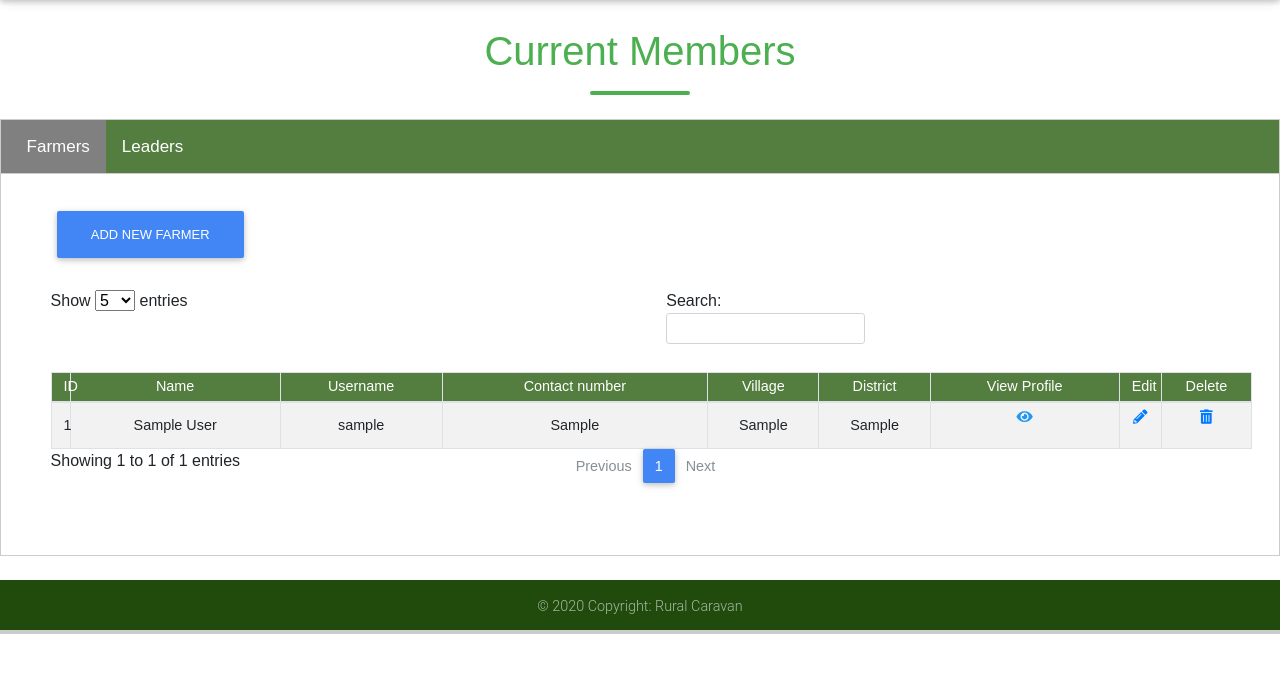
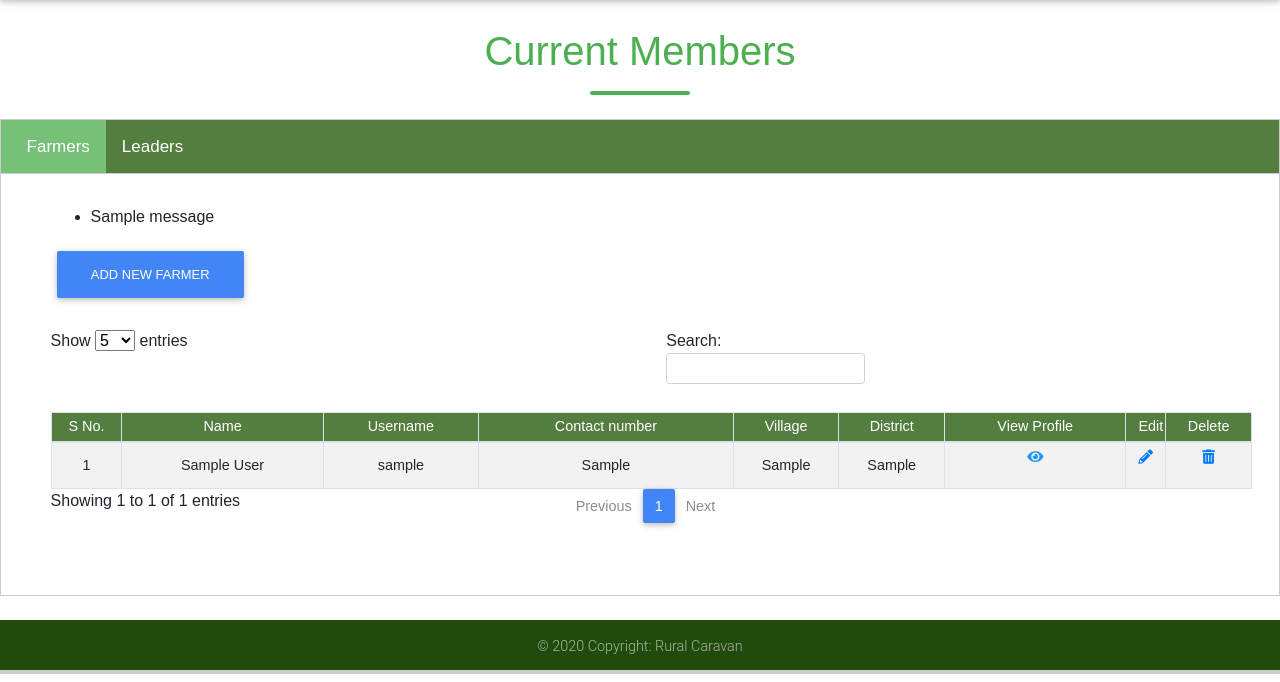
Before and after one commit to disconnect101/FPO_portal, a Django app: page /members/member_page/ in a window 1280 px wide. Shown: the part 66-748 px from the top of the page. Run offline with Django 3.2, Linux system fonts and the light colour scheme; tables that the repository leaves empty hold one stand-in row (values such as "Sample post"); one stand-in notice (Sample message) is shown; some libraries are stand-ins or nearby versions.

Commit message:
Unable to delete msgs

```diff
--- a/RuralCaravan/members/templates/members/farmer_profile.html
+++ b/RuralCaravan/members/templates/members/farmer_profile.html
@@ -48,7 +48,7 @@
 
 /* Create an active/current tablink class */
 .tab button.active {
-    background-color:gray;
+    background-color:#75c178;
 }
 
 /* Style the tab content */
--- a/RuralCaravan/members/templates/members/leader_profile.html
+++ b/RuralCaravan/members/templates/members/leader_profile.html
@@ -44,7 +44,7 @@ body {font-family: Arial;}
 
 /* Create an active/current tablink class */
 .tab button.active {
-    background-color:gray;
+    background-color:#75c178;
 }
 
 /* Style the tab content */
--- a/RuralCaravan/members/templates/members/members.html
+++ b/RuralCaravan/members/templates/members/members.html
@@ -48,7 +48,7 @@
 
 /* Create an active/current tablink class */
 .tab button.active {
-    background-color:gray;
+    background-color:#75c178;
 }
 
 /* Style the tab content */
@@ -117,6 +117,7 @@ th,td{
 }
 
     </style>
+
 </head>
 
 <body>
@@ -223,13 +224,23 @@ th,td{
 
     <div id="farmer" class="tabcontent">
         <div class="col-md-12" style="padding-left:3%; margin-top:25px;">
+                  {% if messages %}
+<ul class="messages">
+    {% for message in messages %}
+    <li{% if message.tags %} class="{{ message.tags }}"{% endif %}>
+        {% if message.level == DEFAULT_MESSAGE_LEVELS.ERROR %}Important: {% endif %}
+        {{ message }}
+    </li>
+    {% endfor %}
+</ul>
+{% endif %}
         <span><a href="{% url 'add_farmer' %}" class="btn btn-primary">Add New Farmer</a></span>
             <div class="table-responsive" style="margin-top:25px; margin-bottom: 50px;">
         <table
             class="table1 table-striped table-bordered display" width="100%" style="margin-top: 20px">
                 <thead>
 
-                    <th>ID</th>
+                    <th>S No.</th>
                     <th>Name</th>
                     <th>Username</th>
                     <th>Contact number</th>
@@ -245,7 +256,7 @@ th,td{
           {% for farmer in farmers %}
           <tr>
 
-              <td>{{ farmer.id}}</td>
+              <td>{{ forloop.counter}}</td>
               <td>{{ farmer.first_name }}{{' '}}{{ farmer.last_name}}</td>
               <td>{{ farmer.user.username }}</td>
               <td>{{ farmer.contact }}</td>
@@ -265,10 +276,21 @@ th,td{
         </table>
             </div>
         </div>
+
     </div>
 
     <div id="leader" class="tabcontent">
         <div class="col-md-12" style="padding-left:3%; margin-top:25px;margin-bottom: 50px;">
+                  {% if messages %}
+<ul class="messages">
+    {% for message in messages %}
+    <li{% if message.tags %} class="{{ message.tags }}"{% endif %}>
+        {% if message.level == DEFAULT_MESSAGE_LEVELS.ERROR %}Important: {% endif %}
+        {{ message }}
+    </li>
+    {% endfor %}
+</ul>
+{% endif %}
              <span><a href="{% url 'add_leader' %}" class="btn btn-primary">Add New Leader</a></span>
             <div class="table-responsive" style="margin-top:25px;">
         <table
@@ -289,7 +311,7 @@ th,td{
             {%for leader in leaders %}
             <tr>
 
-                <td>{{leader.id}}</td>
+                <td>{{forloop.counter}}</td>
                 <td>{{ leader.first_name }}{{' '}}{{ leader.last_name}}</td>
                 <td>{{ leader.user.username }}</td>
                 <td>{{ leader.contact }}</td>
@@ -298,6 +320,7 @@ th,td{
                 <td><p data-placement="top" data-toggle="tooltip" title="View Leader Details"><a href="view_leader/{{leader.id}}" ><i class="fas fa-eye"></i></a></p></td>
                 <td><p data-placement="top" data-toggle="tooltip" title="Edit Leader Details"><a href="edit_leader/{{leader.id}}" ><i class="fas fa-pencil-alt"></i></a></p></td>
                 <td><p data-placement="top" data-toggle="tooltip" title="Delete Leader Record"><a href="delete_leader/{{leader.id}}" class="confirm-delete"><i class="fas fa-trash-alt"></i></a></p></td>
+
             </tr>
            {% endfor %}
 
@@ -306,6 +329,7 @@ th,td{
         </table>
             </div>
         </div>
+
     </div>
 </main>
    <!--Footer-->
--- a/RuralCaravan/members/templates/members/orders.html
+++ b/RuralCaravan/members/templates/members/orders.html
@@ -47,7 +47,7 @@
 
 /* Create an active/current tablink class */
 .tab button.active {
-    background-color:gray;
+    background-color:#75c178;
 }
 
 /* Style the tab content */
```
